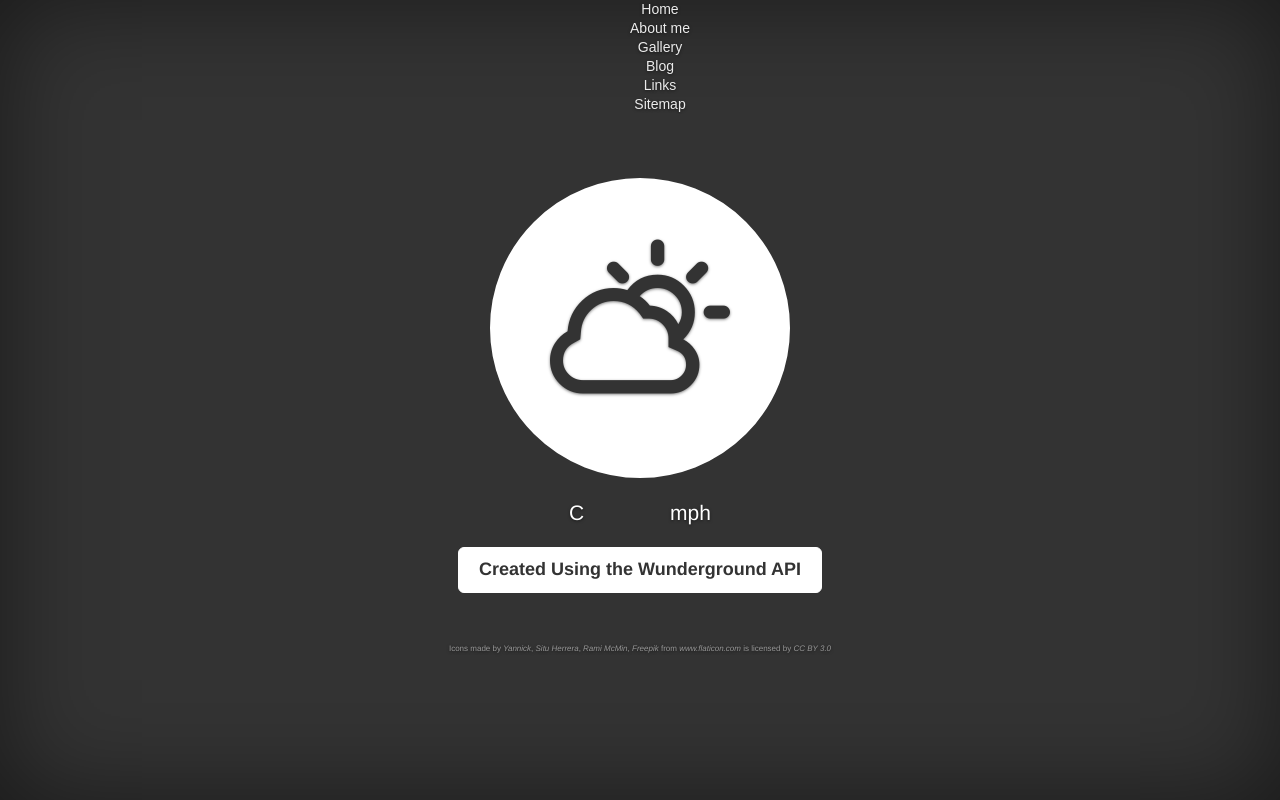
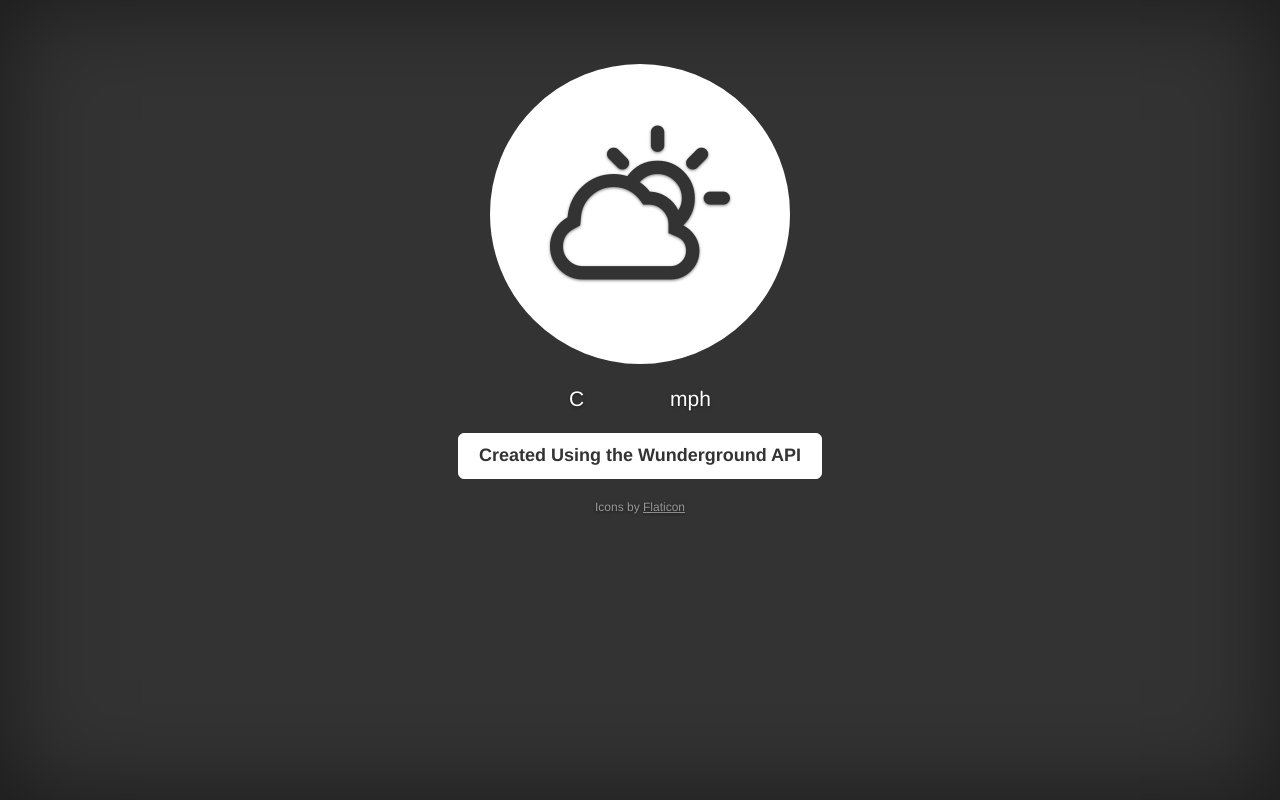
Before and after one commit to paddyw2/weather, a PHP site: page / in a window 1280 px wide. Run offline with PHP 8.4, Linux system fonts and the light colour scheme; data that the repository does not hold is empty; some libraries are stand-ins or nearby versions.

Commit message:
cleaning up interface

```diff
--- a/css/weatherstyle.css
+++ b/css/weatherstyle.css
@@ -24,8 +24,8 @@
 /* Styles for credit section */
 
 .credit {
-    font-size: 8px;
-    margin-top: 50px;
+    font-size: 12px;
+    margin-top: 0px;
     margin-left: 10px;
     margin-right: 10px;
     color: #989898;
@@ -37,7 +37,7 @@
 /* unvisited link */
 .credit a:link {
     color: #989898;
-    font-style: italic;
+    text-decoration: underline;
 }
 
 /* visited link */
@@ -82,3 +82,7 @@
 .weatherdescription {
     font-size: ;
 }
+
+.cover {
+    padding: 0px;
+}
--- a/index.php
+++ b/index.php
@@ -38,7 +38,8 @@ include 'icon_chooser.php';
         <div class="cover-container">
 
 
-
+            <!-- optional menu -->
+            <!--
             <div class="rmm">
             <ul>
                 <li><a href='#home'>Home</a></li>
@@ -49,7 +50,7 @@ include 'icon_chooser.php';
                 <li><a href='#sitemap'>Sitemap</a></li>
             </ul>
         </div>
-
+            -->
 
 
 
@@ -79,7 +80,7 @@ include 'icon_chooser.php';
           </div>
 
         </div>
-<div class="credit">Icons made by <a href="http://www.flaticon.com/authors/yannick" title="Yannick">Yannick</a>, <a href="http://www.flaticon.com/authors/situ-herrera" title="Situ Herrera">Situ Herrera</a>, <a href="http://www.flaticon.com/authors/rami-mcmin" title="Rami McMin">Rami McMin</a>, <a href="http://www.flaticon.com/authors/freepik" title="Freepik">Freepik</a> from <a href="http://www.flaticon.com" title="Flaticon">www.flaticon.com</a>             is licensed by <a href="http://creativecommons.org/licenses/by/3.0/" title="Creative Commons BY 3.0">CC BY 3.0</a></div>
+<div class="credit">Icons by <a href="http://www.flaticon.com" title="Flaticon">Flaticon</a></div>
       </div>
 
     </div>
```
